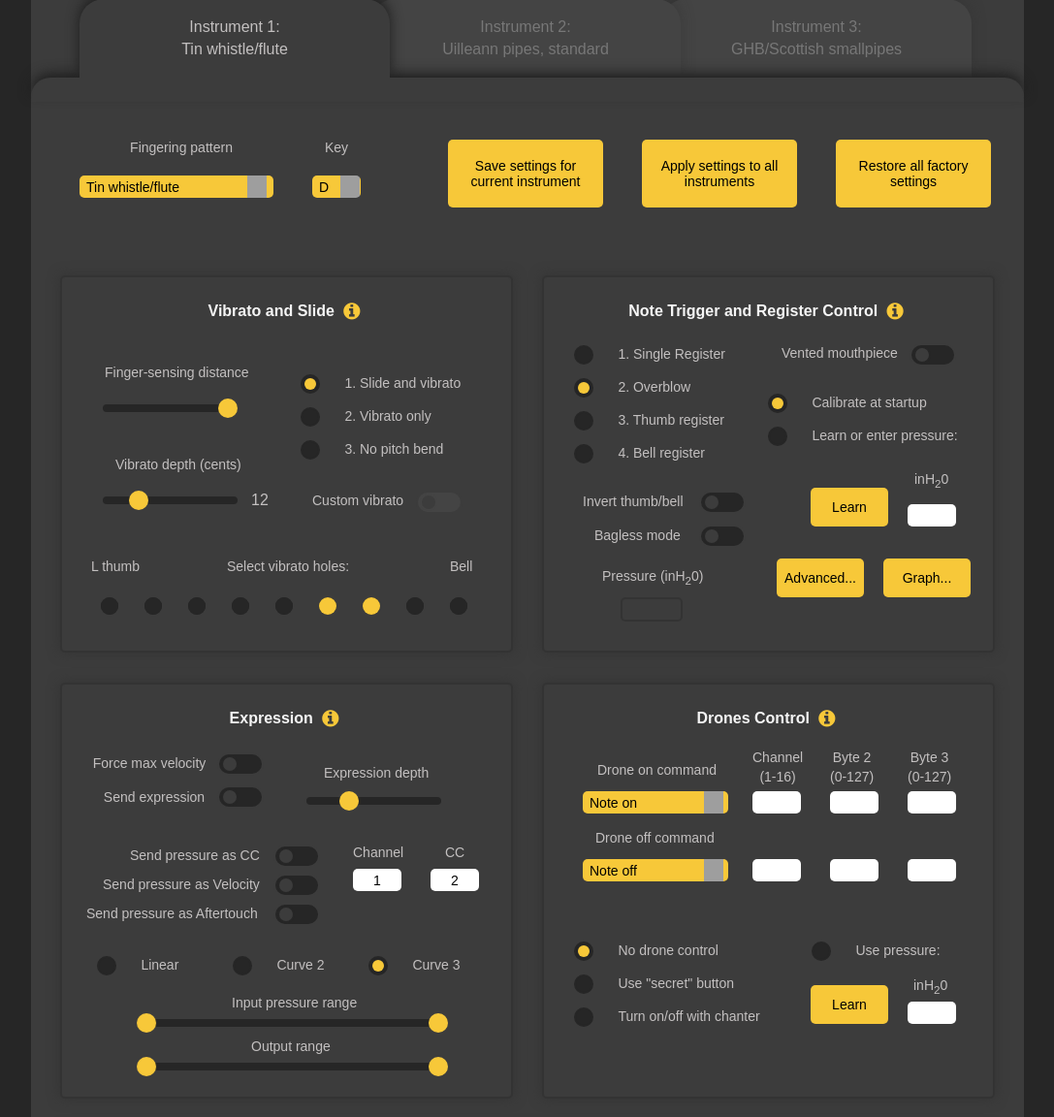
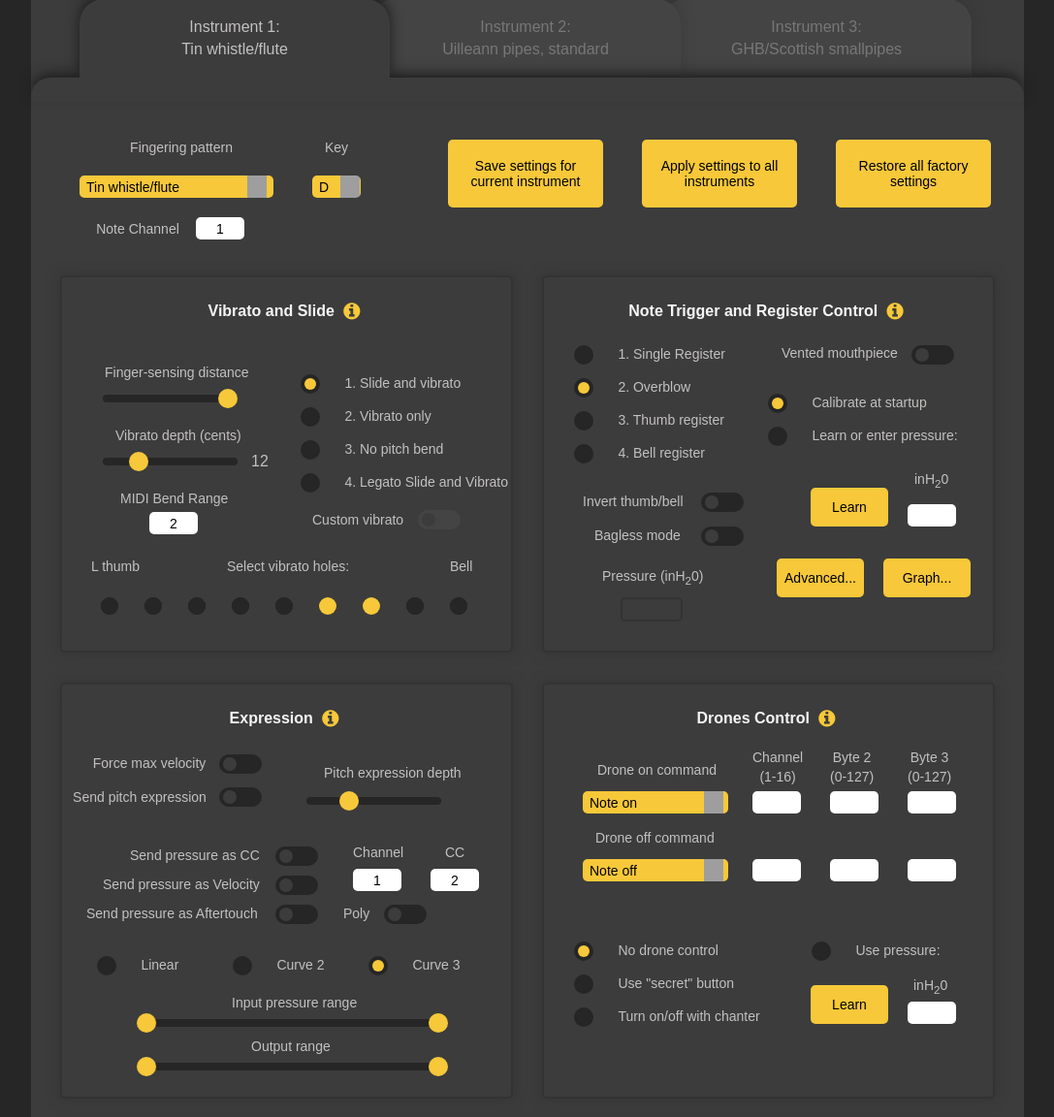
Before and after one commit to amowry/warbl, a PHP site: page /configureForApp.html in a window 1280 px wide. Shown: the part 186-1338 px from the top of the page at 97% size, without its empty margins (96-1183 px from the left). Run offline with PHP 8.4, Linux system fonts and the light colour scheme; some libraries are stand-ins or nearby versions; grey boxes are pictures that could not be loaded.

Commit message:
updated web config with new feature changes from Jesse

```diff
--- a/webconfig/configureForApp.html
+++ b/webconfig/configureForApp.html
@@ -264,6 +264,15 @@
 
           </div>
 
+          <div class="notechannellabel noTouch">Note Channel</div>
+
+          <div class="noteChannelContainer">
+
+            <input class="channelInput" type="text" onChange="sendNoteChannel(value)" id="noteChannel" value="1">
+
+          </div>
+
+
           <div class="fingeringRadio">
 
             <div class="tab tab0">
@@ -664,6 +673,16 @@
 
             </div>
 
+            <div class="bendrangelabel noTouch">MIDI Bend Range</div>
+
+            <div class="midiBendRangeContainer">
+
+              <input class="expressionInput" type="text" onChange="sendBendRange(value)" id="midiBendRange" value="2">
+
+            </div>
+
+
+
             <div class="radiogroup3">
 
               <fieldset>
@@ -691,6 +710,15 @@
                   <label for="pitchbendradio2"><span><span></span></span>3. No pitch bend</label>
 
                 </div>
+
+                <div>
+
+                  <input type="radio" value="3" name="pitchbendradio" id="pitchbendradio3" onChange="sendPitchbendRadio(value)">
+
+                  <label for="pitchbendradio3"><span><span></span></span>4. Legato Slide and Vibrato</label>
+
+                </div>
+
 
               </fieldset>
 
@@ -804,9 +832,9 @@
               Force max velocity
             </div>
 
-            <div class="expressionDepthLabel noTouch">Expression depth</div>
-
-            <div class="expressionLabel noTouch">Send expression</div>
+            <div class="expressionDepthLabel noTouch">Pitch expression depth</div>
+
+            <div class="expressionLabel noTouch">Send pitch expression</div>
 
             <div id="sendPressureLabel" class="sendPressureLabel noTouch">Send pressure as CC</div>
 
@@ -814,6 +842,8 @@
 
             <div id="aftertouchLabel" class="sendAftertouchLabel noTouch">Send pressure as Aftertouch</div>
 
+            <div id="polyAftertouchLabel" class="sendPolyAftertouchLabel noTouch">Poly</div>
+
             <div class="expressionChannelLabel noTouch">Channel</div>
 
             <div class="highByteLabel noTouch">CC</div>
@@ -852,11 +882,21 @@
 
             <label class="switch" id="switch11">
 
-              <input type="checkbox" class="checkboxes" id="checkbox11" onChange="sendAftertouch(this.checked)">
+              <input type="checkbox" class="checkboxes" id="checkbox11" onChange="sendAftertouch(this.checked, document.getElementById('checkbox13').checked)">
 
               <span class="slider round"></span>
 
             </label>
+
+            <label class="switch" id="switch13">
+
+              <input type="checkbox" class="checkboxes" id="checkbox13" onChange="sendAftertouch(document.getElementById('checkbox11').checked, this.checked)">
+
+              <span class="slider round"></span>
+
+            </label>
+
+
 
             <div class="radiogroup7">
 
--- a/webconfig/css/configForApp.css
+++ b/webconfig/css/configForApp.css
@@ -1200,7 +1200,7 @@ input:disabled + .vibratoSlider:before {
 }
 
 #switch5 {
-	top: 220px;
+	top: 238px;
 	left: 365px;
 }
 
@@ -1236,7 +1236,7 @@ input:disabled + .vibratoSlider:before {
 	display: block;
 	position: absolute;
 	left: 258px;
-	top: 222px;
+	top: 242px;
 	z-index: 99;
 	font-size: 14px;
 }
@@ -1766,14 +1766,14 @@ h2 {
 
 .jumpvalue14 {
 	left: 195px;
-	top: 205px;
+	top: 165px;
 }
 
 #pitchBendContainer {
 	display: block;
 	position: absolute;
 	left: 40px;
-	top: 125px;
+	top: 115px;
 	z-index: 99;
 }
 
@@ -1790,7 +1790,7 @@ h2 {
 	display: block;
 	position: absolute;
 	left: 40px;
-	top: 220px;
+	top: 180px;
 	z-index: 99;
 }
 
@@ -1798,10 +1798,28 @@ h2 {
 	display: block;
 	position: absolute;
 	left: 55px;
-	top: 185px;
-	z-index: 99;
-	font-size: 14px;
-}
+	top: 155px;
+	z-index: 99;
+	font-size: 14px;
+}
+
+.bendrangelabel {
+       display: block;
+       position: absolute;
+       left: 60px;
+       top: 220px;
+       z-index: 99;
+       font-size: 14px;
+}
+
+.midiBendRangeContainer {
+       display: block;
+       position: absolute;
+       left: 90px;
+       top: 242px;
+}
+
+
 
 #switch12 {
 	top: 70px;
@@ -1838,8 +1856,8 @@ h2 {
 .expressionLabel {
 	display: block;
 	position: absolute;
-	width: 110px;
-	left: 40px;
+	width: 140px;
+	left: 10px;
 	top: 108px;
 	z-index: 99;
 	font-size: 14px;
@@ -1877,6 +1895,16 @@ h2 {
 	font-size: 14px;
 }
 
+.sendPolyAftertouchLabel {
+    display: block;
+   	position: absolute;
+    left: 290px;
+    top: 228px;
+    z-index: 99;
+    font-size: 14px;
+}
+
+
 #switch7 {
 	top: 165px;
 	left: 218px;
@@ -1890,6 +1918,11 @@ h2 {
 #switch11 {
 	top: 225px;
 	left: 218px;
+}
+
+#switch13 {
+    top: 225px;
+    left: 330px;
 }
 
 .expressionChannelLabel {
@@ -2346,6 +2379,23 @@ input[type=range]::-moz-range-track {
 	cursor: pointer;
 }
 
+.notechannellabel {
+    display: block;
+    position: absolute;
+    left: 60px;
+    top: 364px;
+    width: 100px;
+    z-index: 99;
+    font-size: 14px;
+}
+
+.noteChannelContainer {
+    display: block;
+    position: absolute;
+    left: 170px;
+    top: 360px;
+}
+
 .styled-select2 {
 	position: relative;
 	display: block;
--- a/webconfig/js/midiForApp.js
+++ b/webconfig/js/midiForApp.js
@@ -320,6 +320,11 @@ function MIDIMessageEventHandler(event) {
 						document.getElementById("pitchbendradio2").checked = true;
 						updateCustom();
 						updateCustom();
+					}
+					if (event.data[2] == 73) {
+					    document.getElementById("pitchbendradio3").checked = true;
+					    updateCustom();
+					    updateCustom();
 					}
 
 					if (event.data[2] == 80) {
@@ -495,11 +500,18 @@ function MIDIMessageEventHandler(event) {
 						document.getElementById("checkbox10").checked = event.data[2];
 					} //velocity
 					else if (jumpFactorWrite == 46) {
-						document.getElementById("checkbox11").checked = event.data[2];
+						document.getElementById("checkbox11").checked = (event.data[2] & 0x1);
+						document.getElementById("checkbox13").checked = (event.data[2] & 0x2);
 					} //aftertouch
 					else if (jumpFactorWrite == 47) {
 						document.getElementById("checkbox12").checked = event.data[2];
 					} //force max velocity
+					else if (jumpFactorWrite == 61) {
+					    document.getElementById("midiBendRange").value = event.data[2];
+					}
+					else if (jumpFactorWrite == 62) {
+					    document.getElementById("noteChannel").value = event.data[2];
+					}
 
 
 				}
@@ -970,9 +982,15 @@ function sendCurveRadio(selection) {
 
 function sendPressureChannel(selection) {
 	blink(1);
-	selection = parseFloat(selection);
-	send(104, 17);
-	send(105, selection);
+
+	var x = parseFloat(selection);
+	if (x < 1 || x > 16 || isNaN(x)) {
+	    alert("Value must be 1-16.");
+	    document.getElementById("pressureChannel").value = null;
+	} else {
+	    send(104, 17);
+	    send(105, x);
+	}
 }
 
 function sendPressureCC(selection) {
@@ -981,6 +999,31 @@ function sendPressureCC(selection) {
 	send(104, 18);
 	send(105, selection);
 }
+
+function sendBendRange(selection) {
+    blink(1);
+    var x = parseFloat(selection);
+    if (x < 1 || x > 96 || isNaN(x)) {
+        alert("Value must be 1-96.");
+        document.getElementById("midiBendRange").value = null;
+    } else {
+        send(104, 61);
+        send(105, x);
+    }
+}
+
+function sendNoteChannel(selection) {
+       blink(1);
+       var x = parseFloat(selection);
+       if (x < 1 || x > 16 || isNaN(x)) {
+               alert("Value must be 1-16.");
+               document.getElementById("noteChannel").value = null;
+       } else {
+               sendToWARBL(104, 62);
+               sendToWARBL(105, x);
+       }
+}
+
 
 
 //pressure input slider
@@ -1455,11 +1498,12 @@ function sendVelocity(selection) {
 	updateCells();
 }
 
-function sendAftertouch(selection) {
+function sendAftertouch(selection, polyselection) {
 	selection = +selection; //convert true/false to 1/0
+	var val = selection | ((+polyselection) << 1);
 	blink(1);
 	send(104, 46);
-	send(105, selection);
+	send(105, val);
 }
 
 function sendForceVelocity(selection) {
```
Also changed, not shown: webconfig/configure.html (+39 -4 lines), webconfig/css/config.css (+65 -15 lines), webconfig/js/midi.js (+50 -8 lines).
